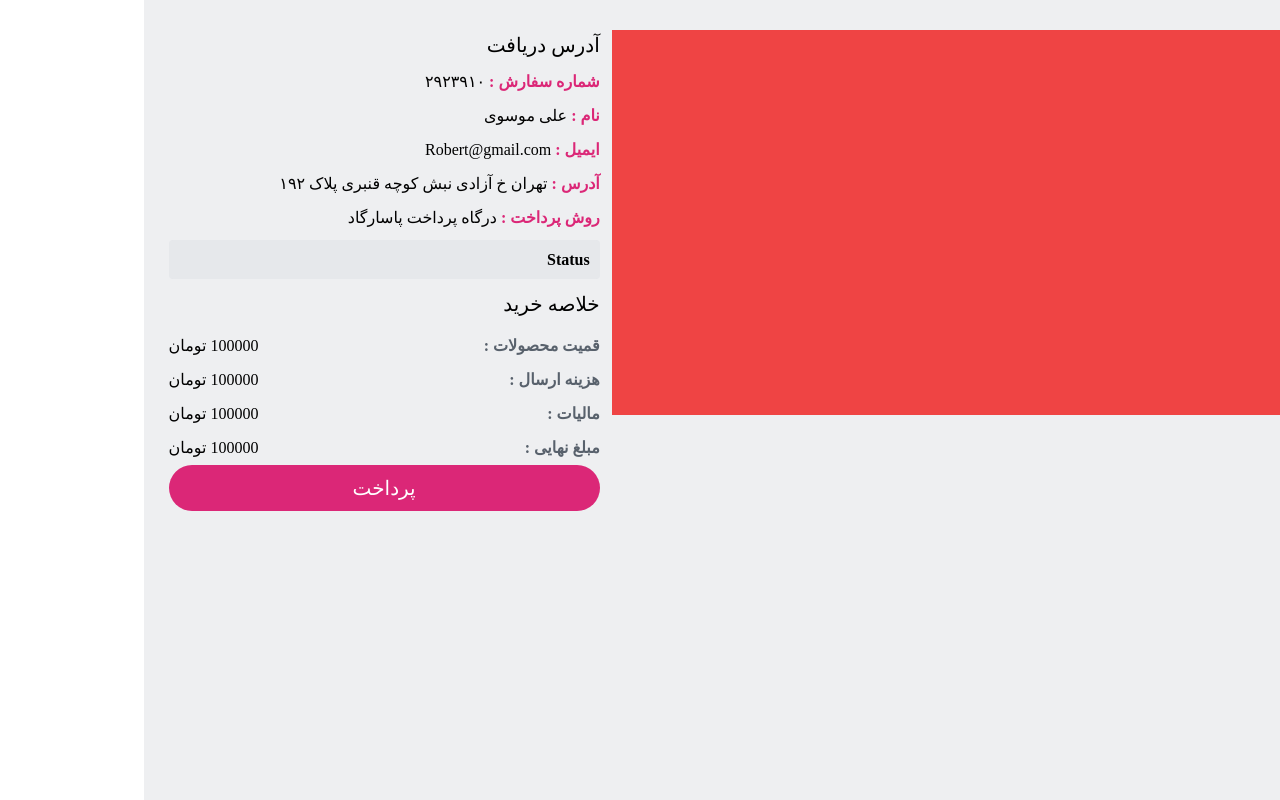
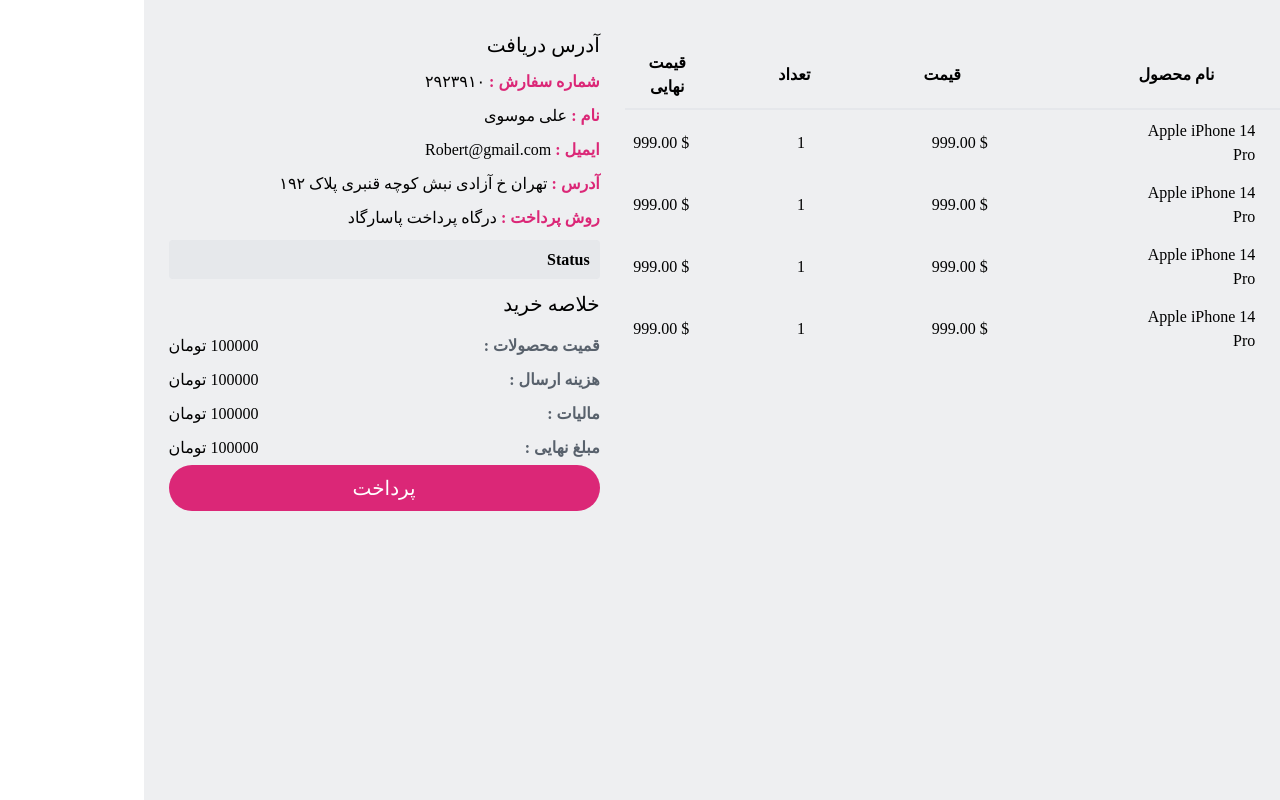
Before and after one commit to mahsanajafii/e-commerce, a React (Vite) app: page /checkout in a window 1280 px wide. Built offline with nearby package versions, Linux system fonts and the light colour scheme.

Commit message:
feat: :sparkles: create checkout component
#31

```diff
--- a/src/components/checkout/table/Table.tsx
+++ b/src/components/checkout/table/Table.tsx
@@ -1,7 +1,37 @@
+import pic from "./pic.jpg";
+
 const Table = () => {
   return (
-    <div className="bg-red-500 w-[60%] h-[50%] flex justify-center items-center p-5">
-      <table className="w-full h-full"></table>
+    <div className="w-[60%] h-[50%] flex justify-center items-center p-5">
+      <table className="w-full h-full gap-3">
+        <thead className="flex justify-between items-center p-3 border-b-2 font-normal text-[1.6rem] text-text-primary font-Iran-Yekan">
+          <tr className=" flex w-full justify-between items-center">
+            <th>عکس</th>
+            <th colSpan={2}>نام محصول</th>
+            <th className="w-[20%] flex justify-end">قیمت</th>
+            <th className="w-[10%] flex justify-end">تعداد</th>
+            <th className="w-[10%] flex justify-end">قیمت نهایی</th>
+          </tr>
+        </thead>
+        <tbody className="flex flex-col gap-4 justify-center p-3">
+          {Array(4)
+            .fill(0)
+            .map((_, index) => (
+              <tr
+                key={index}
+                className=" flex justify-between items-center  font-Iran-Yekan font-normal text-[1.6rem] text-text-primary"
+              >
+                <td className="w-[30%] flex items-center gap-10">
+                  <img src={pic} alt="Product" className="w-20 h-20" />
+                  <span>Apple iPhone 14 Pro</span>
+                </td>
+                <td className="pl-8  w-[20%] flex justify-end">$ 999.00</td>
+                <td className="pl-10 w-[10%] flex justify-end">1</td>
+                <td className=" w-[10%] flex justify-end">$ 999.00</td>
+              </tr>
+            ))}
+        </tbody>
+      </table>
     </div>
   );
 };
```
Also changed, not shown: src/components/checkout/table/pic.jpg (added).
